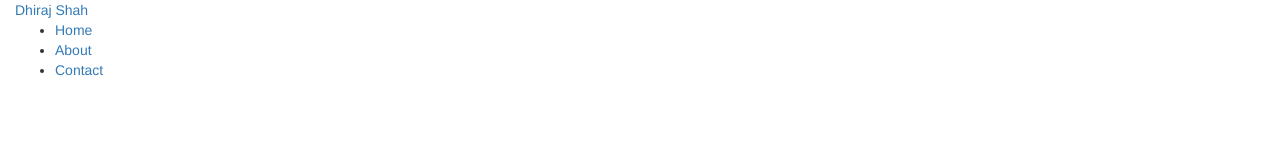
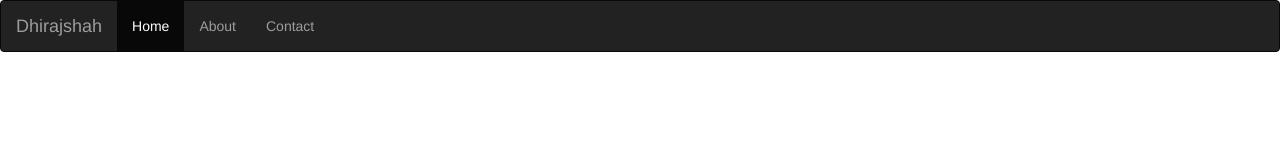
Before and after one commit to dhirajshah04/dhirajshah04.github.io, a plain HTML site: page index.html in a window 1280 px wide. Drawn offline with Linux system fonts and the light colour scheme.

Commit message:
Navbar Added, toggle stil need to work

```diff
--- /dev/null
+++ b/css/style.css
@@ -0,0 +1,3 @@
+.navbar {
+
+}
--- a/index.html
+++ b/index.html
@@ -4,17 +4,30 @@
     <meta charset="UTF-8">
     <title>Dhiraj Shah</title>
     <meta name="viewport" content="width=device-width, initial-scale=1">
-    <link type="text/css" href="/bower_components/bootstrap/dist/css/bootstrap.min.css" rel="stylesheet">
+    <link rel="stylesheet" href="bower_components/bootstrap/dist/css/bootstrap.min.css">
+    <link rel="stylesheet" href="css/style.css">
 </head>
 <body>
- <div class="container-fluid">
-     <a href="http://dhriajshah04.github.io">Dhiraj Shah</a>
-    <ul>
-        <li><a href="index.html">Home</a></li>
-        <li><a href="about.html">About</a></li>
-        <li><a href="contact.html">Contact</a></li>
-    </ul>
- </div>
-<script link="/bower_components/jquery/dist/jquery.min.js"></script>
+<nav class="navbar navbar-inverse">
+    <div class="container-fluid">
+        <div class="navbar-header">
+            <button type="button" class="navbar-toggle" data-toggle="collapse" data-target="#myNavbar">
+                <span class="icon-bar"></span>
+                <span class="icon-bar"></span>
+                <span class="icon-bar"></span>
+            </button>
+            <a class="navbar-brand" href="http://dhirajshah04.github.io">Dhirajshah</a>
+        </div>
+        <div class="collapse navbar-collapse" id="myNavbar">
+            <ul class="nav navbar-nav">
+                <li class="active"><a href="index.html">Home</a></li>
+                <li><a href="about.html">About</a></li>
+                <li><a href="contact.html">Contact</a></li>
+            </ul>
+        </div>
+    </div>
+</nav>
+<script src="bower_components/bootstrap/dist/js/bootstrap.min.js"></script>
+<script src="bower_components/jquery/dist/jquery.min.js"></script>
 </body>
 </html>
```
Also changed, not shown: about.html (+5 -0 lines), contact.html (+5 -0 lines).
